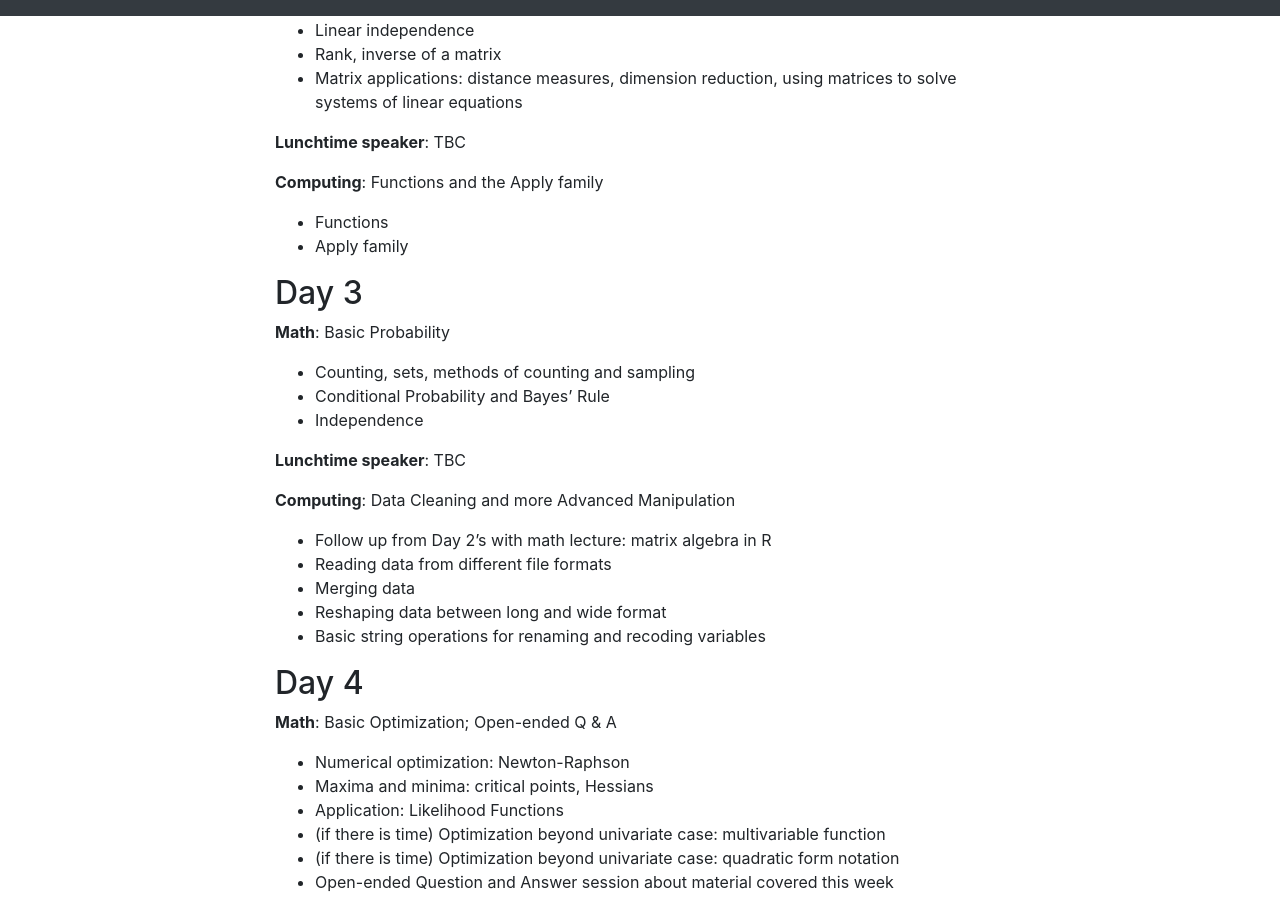
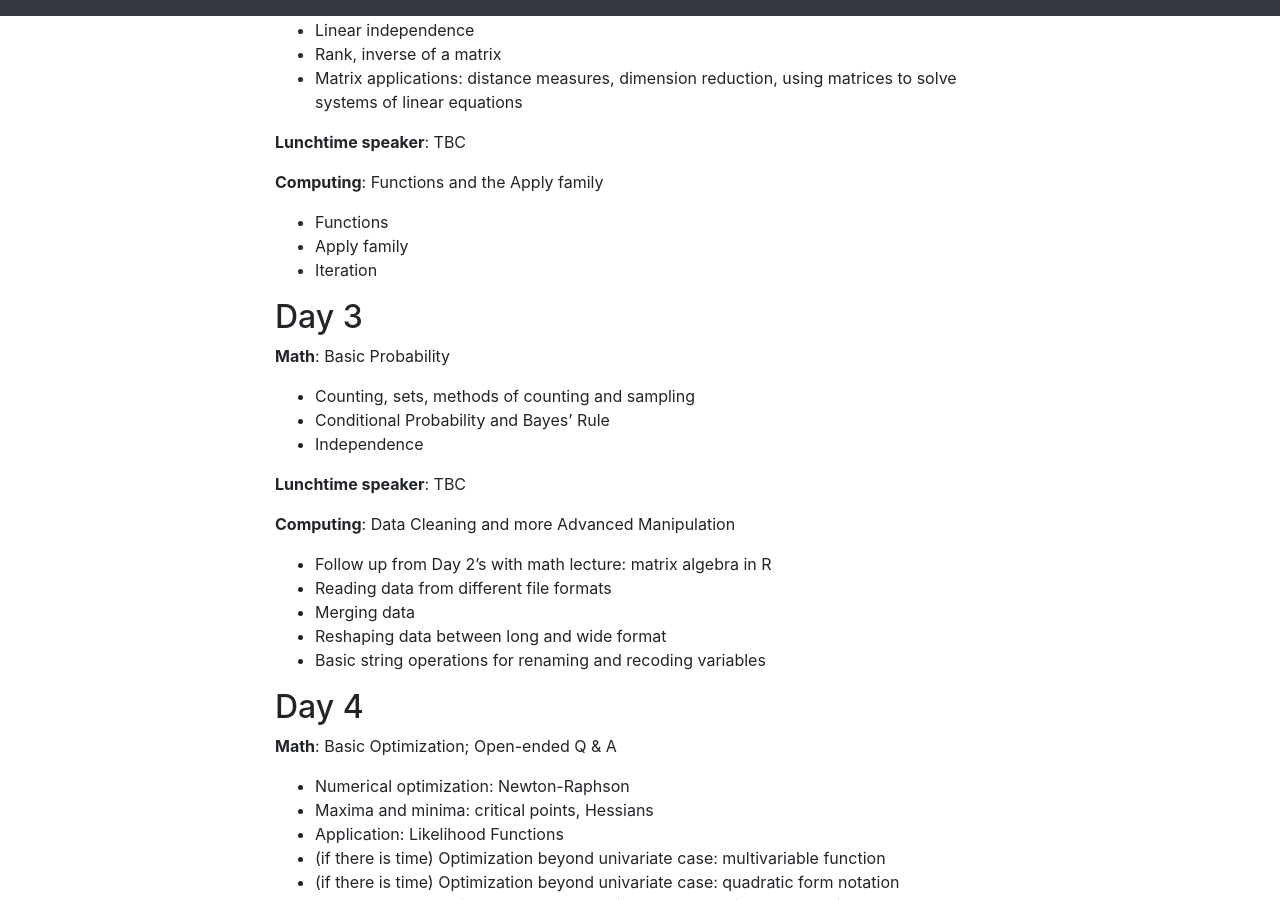
Before and after one commit to bstewart/princeton_methods_camp, a Jekyll site: the page built from camp.md, in a window 1280 px wide and 900 px high, scrolled down 842 px. Built offline with Jekyll 4.4.1, drawn with Linux system fonts in a browser that asks for light colours; our own code applies the rules of GitHub Pages for plain Markdown files.

Commit message:
added iteration to functions and apply family section

```diff
--- a/camp.md
+++ b/camp.md
@@ -44,6 +44,7 @@ Afternoon session, programming : *2:00 - 4:00 PM*
 
 - Functions
 - Apply family
+- Iteration
 
 
 ## Day 3
```
